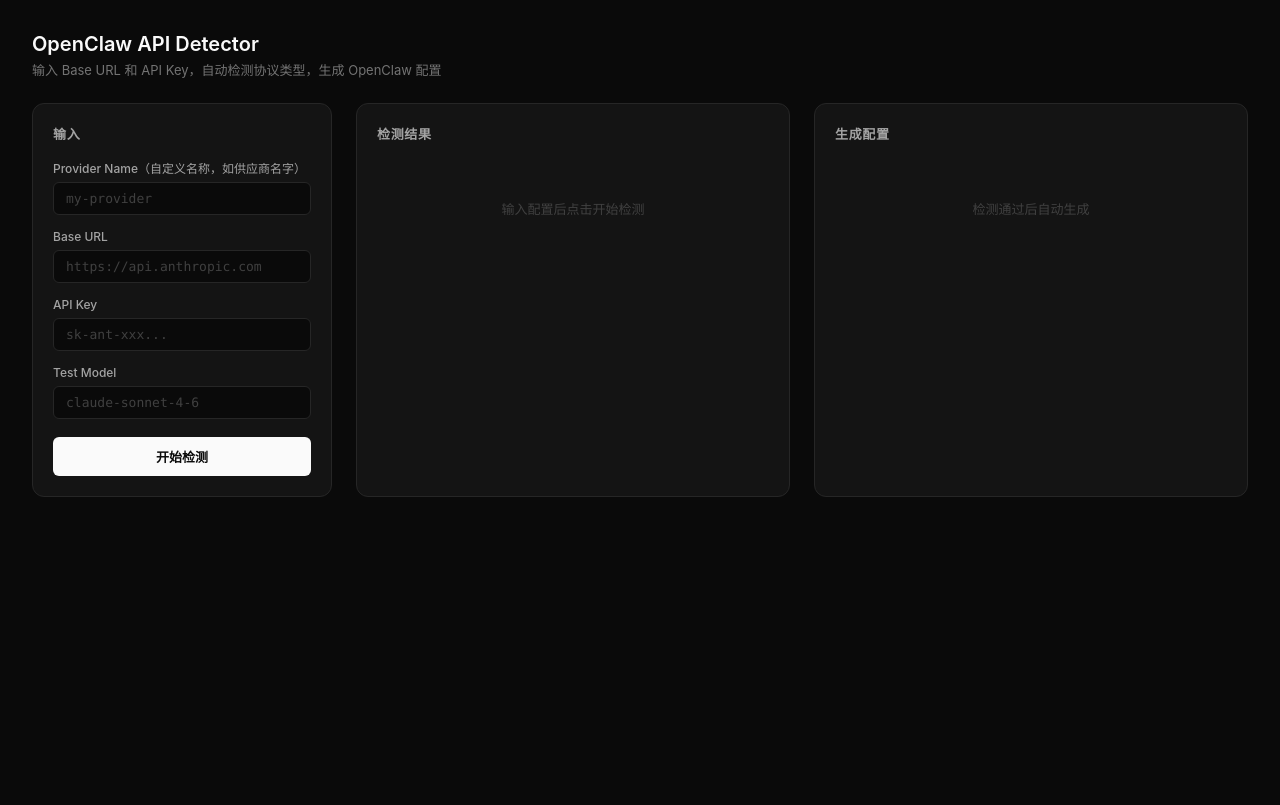
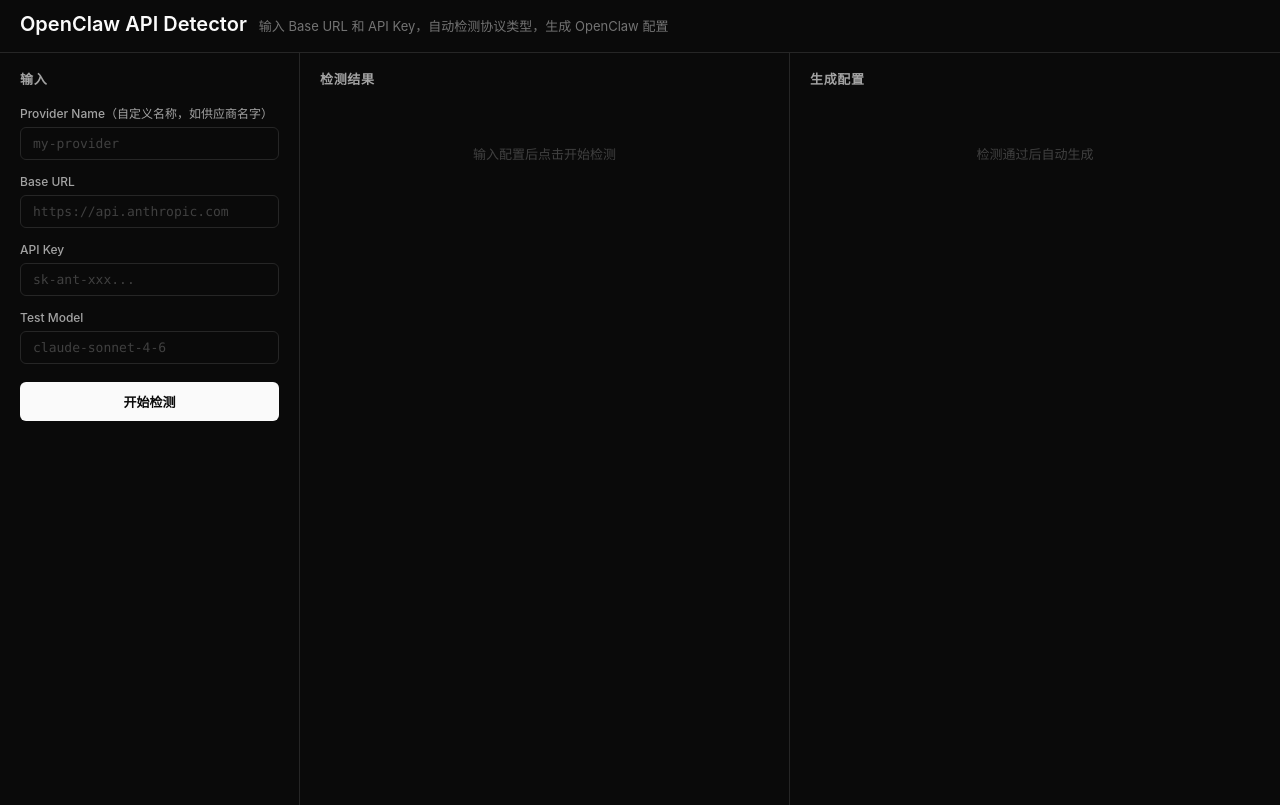
Before and after one commit to momomo-agent/api-config-detector, a website: page index.html in a window 1280 px wide. Drawn offline with Linux system fonts and the light colour scheme.

Commit message:
fix: full-height flush layout, no cards, no gaps

```diff
--- a/index.html
+++ b/index.html
@@ -11,7 +11,8 @@
       background: #0a0a0a;
       color: #e5e5e5;
       min-height: 100vh;
-      padding: 32px;
+      padding: 0;
+      overflow: hidden;
     }
     h1 {
       font-size: 20px;
@@ -27,16 +28,17 @@
     .layout {
       display: grid;
       grid-template-columns: 300px 1fr 1fr;
-      gap: 24px;
+      gap: 0;
       max-width: 100%;
       margin: 0;
+      height: calc(100vh - 48px);
     }
     .panel {
-      background: #141414;
-      border: 1px solid #262626;
-      border-radius: 12px;
-      padding: 20px;
+      border-right: 1px solid #262626;
+      padding: 16px 20px;
+      overflow-y: auto;
     }
+    .panel:last-child { border-right: none; }
     .panel-title {
       font-size: 13px;
       font-weight: 600;
@@ -210,9 +212,9 @@
   </style>
 </head>
 <body>
-  <div style="max-width: 100%; margin: 0 auto;">
+  <div style="padding: 12px 20px; border-bottom: 1px solid #262626; display: flex; align-items: baseline; gap: 12px;">
     <h1>OpenClaw API Detector</h1>
-    <p class="subtitle">输入 Base URL 和 API Key，自动检测协议类型，生成 OpenClaw 配置</p>
+    <p class="subtitle" style="margin-bottom:0">输入 Base URL 和 API Key，自动检测协议类型，生成 OpenClaw 配置</p>
   </div>
 
   <div class="layout">
```
